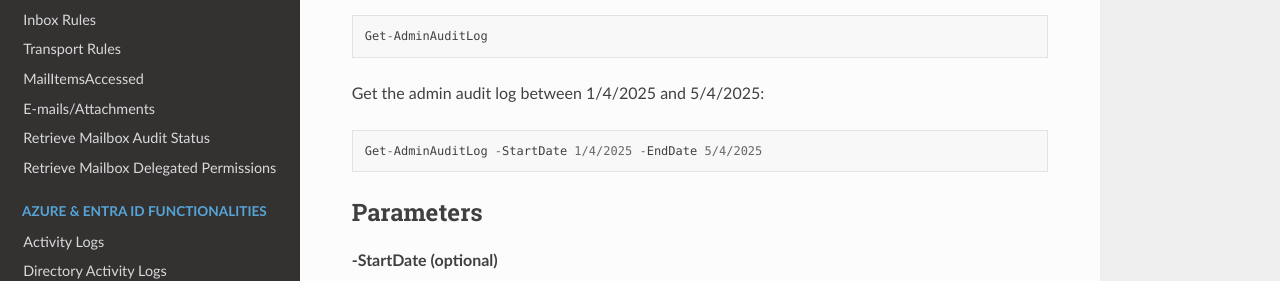
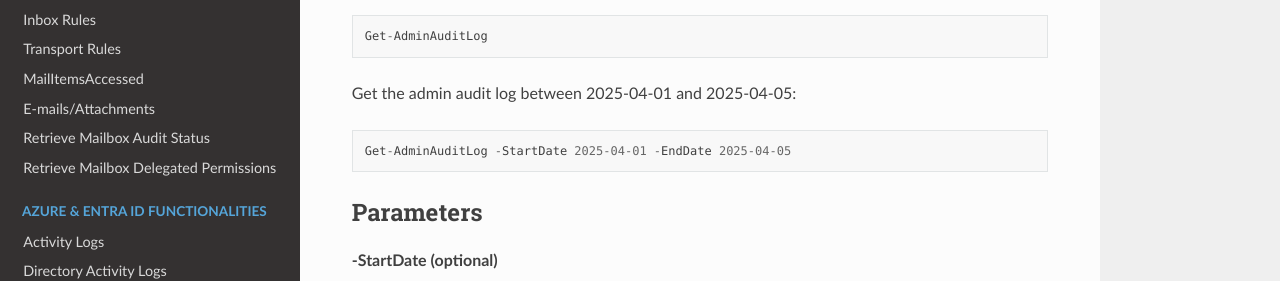
Before and after one commit to invictus-ir/Microsoft-Extractor-Suite, a Sphinx documentation site: the page built from docs/source/functionality/M365/AdminAuditLog.rst, in a window 1280 px wide and 900 px high, scrolled down 344 px. Shown: the part 174-455 px from the top of the window. Built offline with Sphinx 7.4.7 and the Read the Docs theme 3.1.0, drawn with Linux system fonts in a browser that asks for light colours.

Commit message:
Fixed some date formats in the code comments and reviewed the docs.

```diff
--- a/docs/source/functionality/M365/AdminAuditLog.rst
+++ b/docs/source/functionality/M365/AdminAuditLog.rst
@@ -16,10 +16,10 @@ Running the script without any parameters will gather the Admin Audit log for th
 
    Get-AdminAuditLog
 
-Get the admin audit log between 1/4/2025 and 5/4/2025:
+Get the admin audit log between 2025-04-01 and 2025-04-05:
 ::
 
-   Get-AdminAuditLog -StartDate 1/4/2025 -EndDate 5/4/2025
+   Get-AdminAuditLog -StartDate 2025-04-01 -EndDate 2025-04-05
 
 Parameters
 """"""""""""""""""""""""""
--- a/docs/source/functionality/M365/UnifiedAuditLog.rst
+++ b/docs/source/functionality/M365/UnifiedAuditLog.rst
@@ -28,10 +28,10 @@ Displays the total number of logs within the unified audit log:
 
    Get-UALStatistics
 
-Displays the total number of logs within the unified audit log between 1/4/2025 and 5/4/2025 for the user test[@]invictus-ir.com:
+Displays the total number of logs within the unified audit log between 2025-04-01 and 2025-04-05 for the user test[@]invictus-ir.com:
 ::
 
-   Get-UALStatistics -UserIds test[@]invictus-ir.com -StartDate 1/4/2025 -EndDate 5/4/2025
+   Get-UALStatistics -UserIds test[@]invictus-ir.com -StartDate 2025-04-01 -EndDate 2025-04-05
 
 Parameters
 """"""""""""""""""""""""""
```
Also changed, not shown: 2 other files.
